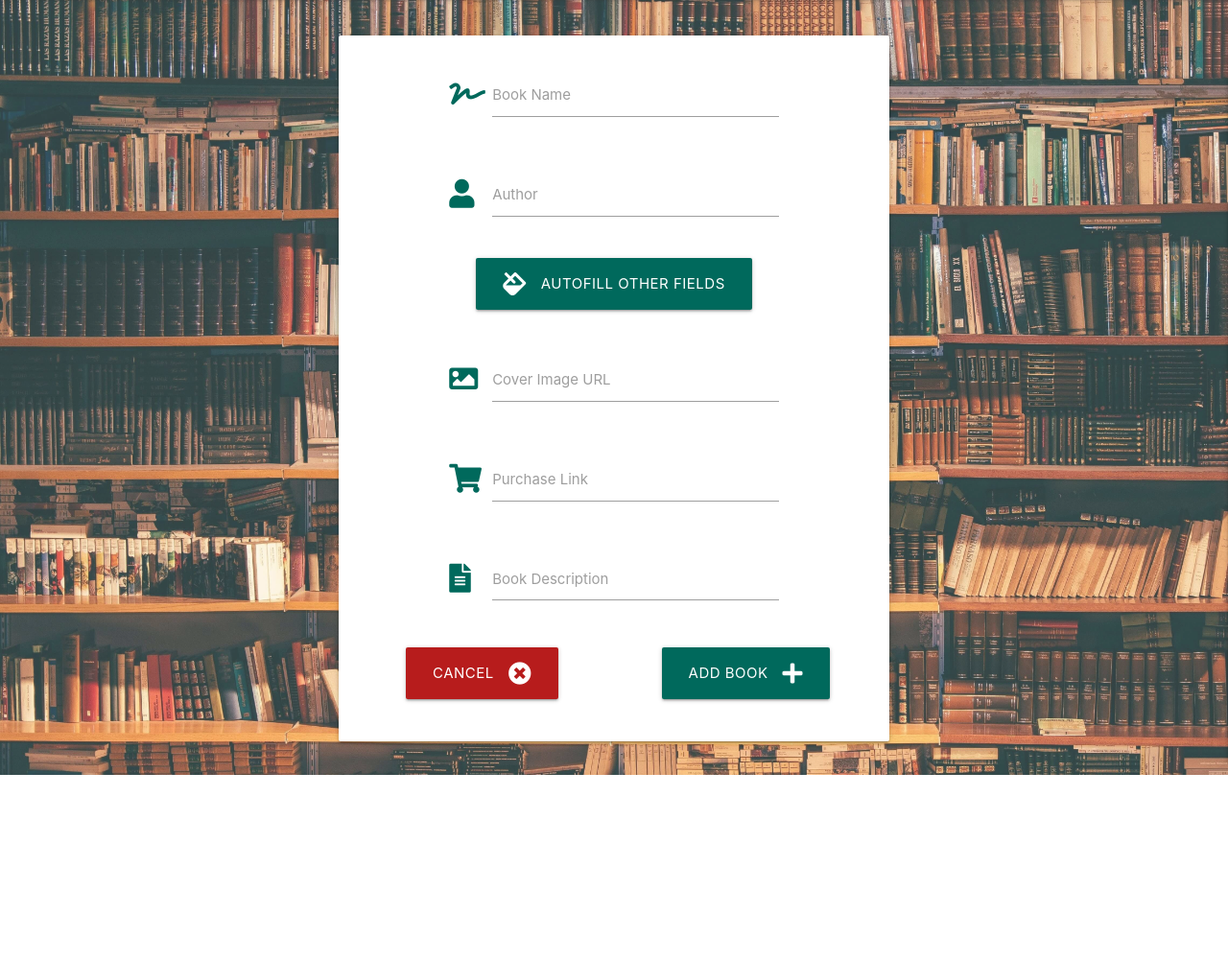
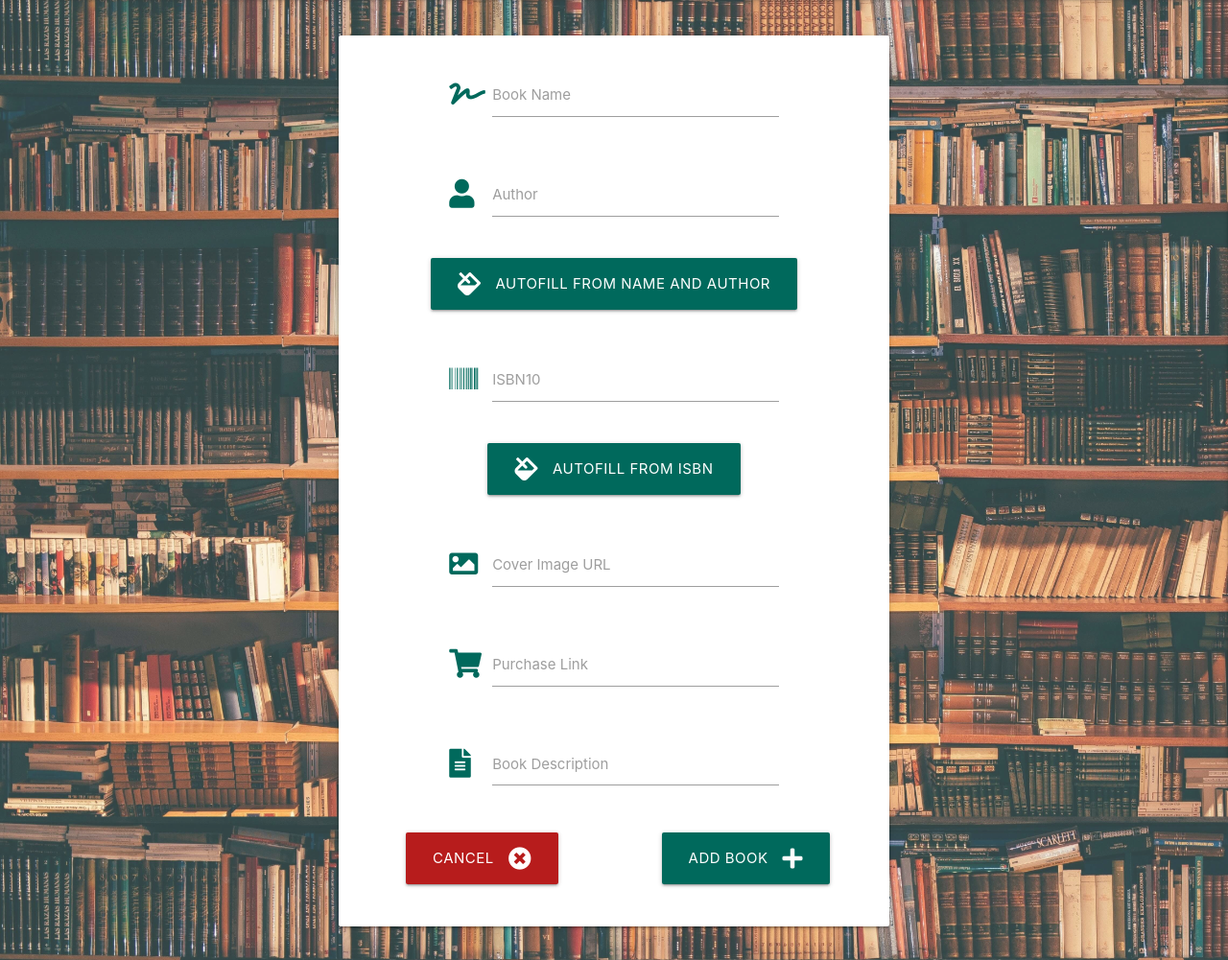
Before and after one commit to RobKnowles248/book-club, a Flask app: page /book/add in a window 1280 px wide. Shown: the part 65-1066 px from the top of the page at 96% size. Before the commit the page ends 873 px from the top, so only its background shows below. Run offline with Flask 2, Linux system fonts and the light colour scheme; the visitor is signed in with stand-in values (Sample User, id 1); some libraries are stand-ins or nearby versions.

Commit message:
Add ISBN and autofill from ISBN options to add_book page

```diff
--- a/templates/add_book.html
+++ b/templates/add_book.html
@@ -22,8 +22,23 @@
                 <!-- Autofill Fields Button -->
                 <div class="row">
                     <div class="col s12 center-align">
-                        <button class="teal darken-3 btn-large" id="autofill-fields"> <i class="fas fa-fill left"></i> Autofill other fields</button>
+                        <button class="teal darken-3 btn-large" id="autofill-fields"> <i class="fas fa-fill left"></i> Autofill from Name and Author</button>
                         <p class="red-text text-darken-4" id="autofill-warning"></p>
+                    </div>
+                </div>
+                <!-- ISBN input -->
+                <div class="row">
+                    <div class="input-field col s8 offset-s2">
+                        <i class="fas fa-barcode prefix teal-text text-darken-3"></i>
+                        <input id="ISBN" name="ISBN" type="number" class="validate" required>
+                        <label for="ISBN">ISBN10</label>
+                    </div>
+                </div>
+                <!-- Autofill Fields Button -->
+                <div class="row">
+                    <div class="col s12 center-align">
+                        <button class="teal darken-3 btn-large" id="autofill-ISBN"> <i class="fas fa-fill left"></i> Autofill from ISBN</button>
+                        <p class="red-text text-darken-4" id="autofill-ISBN-warning"></p>
                     </div>
                 </div>
                 <!-- Cover Image URL -->
```
